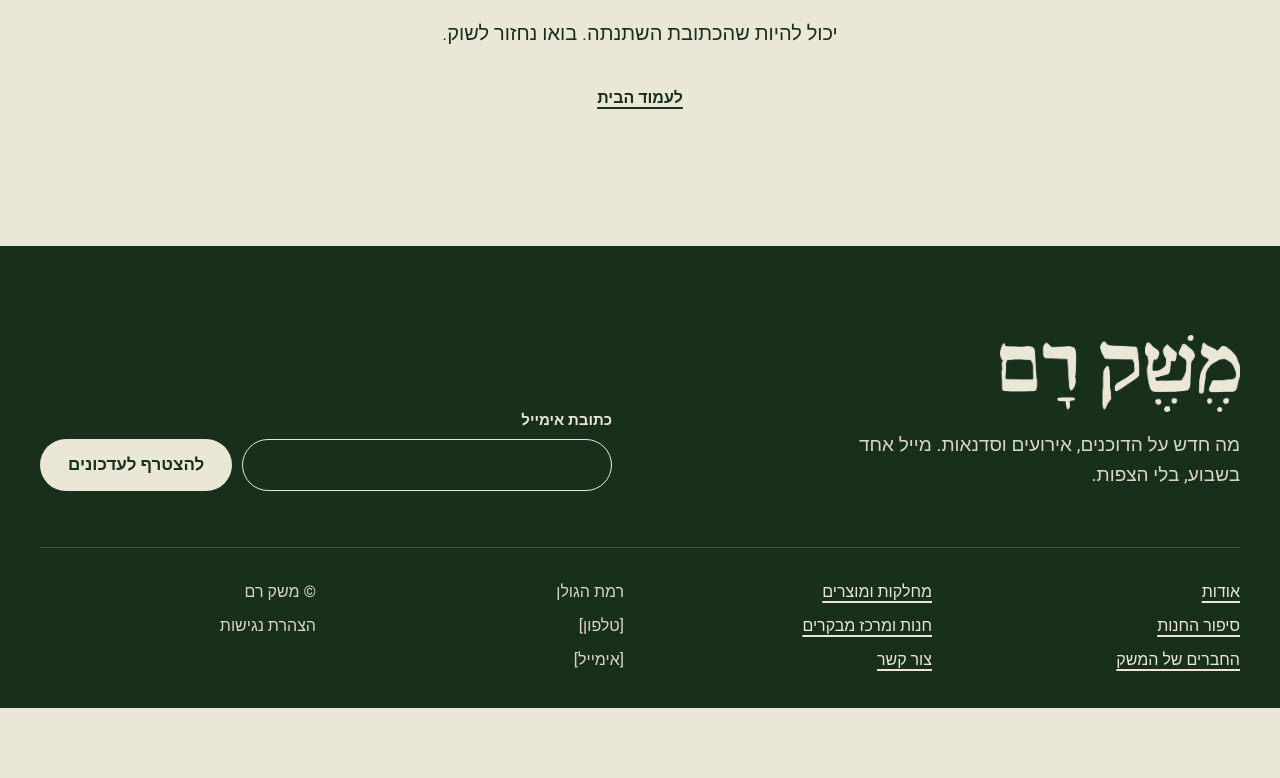
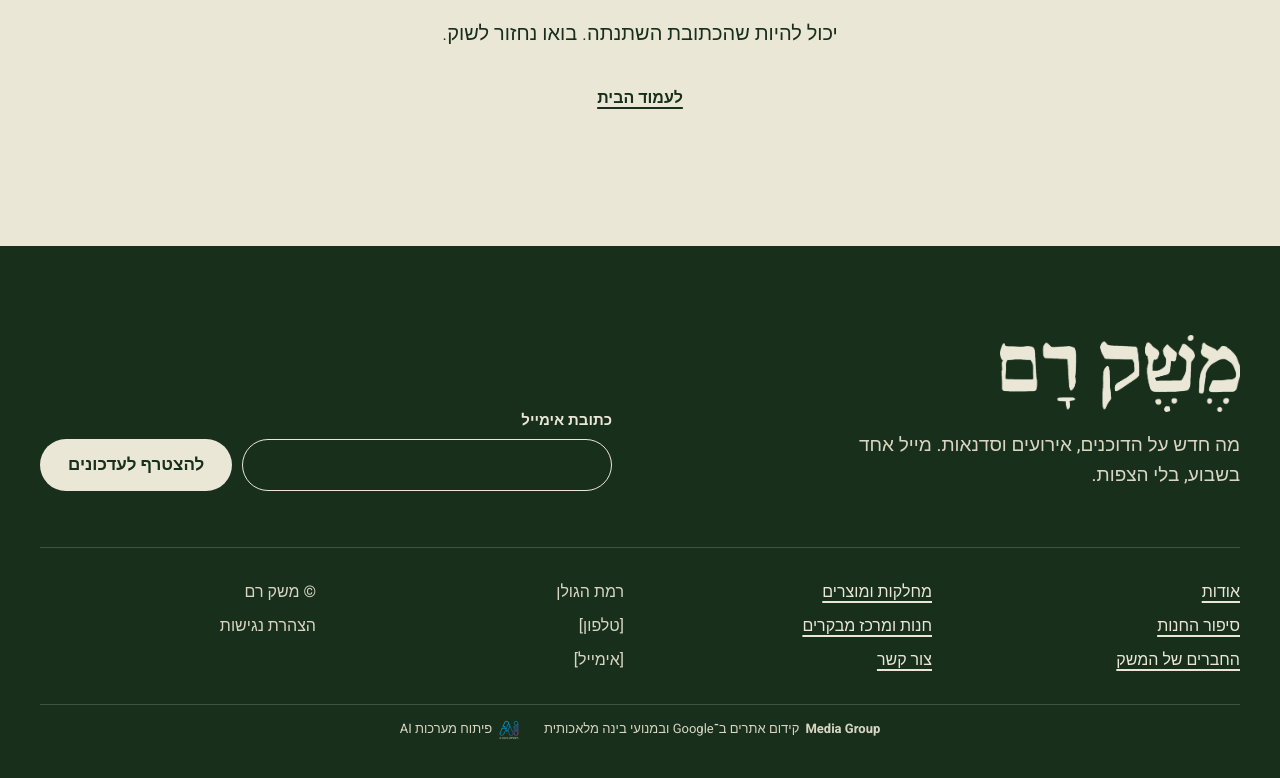
Before and after one commit to gal900/MESHEKRAM, a plain HTML site: page 404.html in a window 1280 px wide. Shown: the part 356-1134 px from the top of the page. Before the commit the page ends 1064 px from the top, so only its background shows below. Drawn offline with Linux system fonts and the light colour scheme; a web font is replaced by a local one.

Commit message:
חותמת Media Group בפוטר של עמוד הבית החדש
Co-Authored-By: Claude Opus 5.5 <noreply@anthropic.com>
Claude-Session: https://claude.ai/code/session_018CSh8nZLiEXzGV6HzoW5UP

```diff
--- a/404.html
+++ b/404.html
@@ -102,6 +102,16 @@ html{scrollbar-color:#638C55 #E2DDCA;caret-color:#638C55}
   .hero-photo-wrap{min-height:420px !important}
   .moment-word{font-size:22vw !important}
 }
+
+/* Media Group credit stamp */
+.mg-credit{display:block;width:100%;min-width:0;max-width:100%;margin:0;padding:0;background:transparent}
+.mg-credit .mg-credit__in{box-sizing:border-box;display:flex;flex-wrap:wrap;align-items:center;justify-content:center;gap:10px 24px;width:100%;margin:0;padding:14px 0;color:var(--mg-credit-ink,currentColor);font-family:inherit;font-size:13px;font-weight:400;font-style:normal;line-height:1.6;letter-spacing:normal;text-transform:none;text-align:center;direction:rtl}
+.mg-credit .mg-credit__item{display:inline-flex;flex-wrap:wrap;align-items:center;justify-content:center;gap:6px;min-width:0;max-width:100%;margin:0;padding:0;border:0;background:none;box-shadow:none;color:inherit!important;font:inherit;text-decoration:none!important;overflow-wrap:anywhere}
+.mg-credit .mg-credit__name{font-weight:600}
+.mg-credit .mg-credit__logo{display:block;flex:0 0 auto;width:auto!important;height:21px!important;max-width:35px!important;margin:0;padding:0;border:0;border-radius:0;box-shadow:none;object-fit:contain}
+.mg-credit .mg-credit__item:hover{text-decoration:underline!important;text-underline-offset:3px}
+.mg-credit .mg-credit__item:focus-visible{outline:2px solid currentColor;outline-offset:4px;border-radius:3px}
+@media (max-width:600px){.mg-credit .mg-credit__in{flex-direction:column;gap:10px}}
 </style>
 <style>
 *{box-sizing:border-box}
@@ -164,6 +174,12 @@ img{max-width:100%}
           <span>© משק רם</span><span>הצהרת נגישות</span>
         </div>
       </div>
+      <div class="mg-credit" dir="rtl" style="--mg-credit-ink: #D9D5C3; border-top: 1px solid rgba(235,231,215,.2); margin-top: -24px">
+        <div class="mg-credit__in" role="group" aria-label="פיתוח וקידום האתר">
+          <a class="mg-credit__item" href="https://mediagroup.co.il/" target="_blank" rel="noopener"><span class="mg-credit__name" dir="ltr">Media Group</span> <span>קידום אתרים ב־Google ובמנועי בינה מלאכותית</span></a>
+          <a class="mg-credit__item" href="https://aidevelopments.co.il/" target="_blank" rel="noopener"><img class="mg-credit__logo" src="/assets/aidev.png" alt="AI Development" width="65" height="63" loading="lazy" decoding="async"> <span>פיתוח מערכות AI</span></a>
+        </div>
+      </div>
     </div>
   </footer>
 </div>
```
Also changed, not shown: index.html (+16 -0 lines), assets/aidev.png (added).
